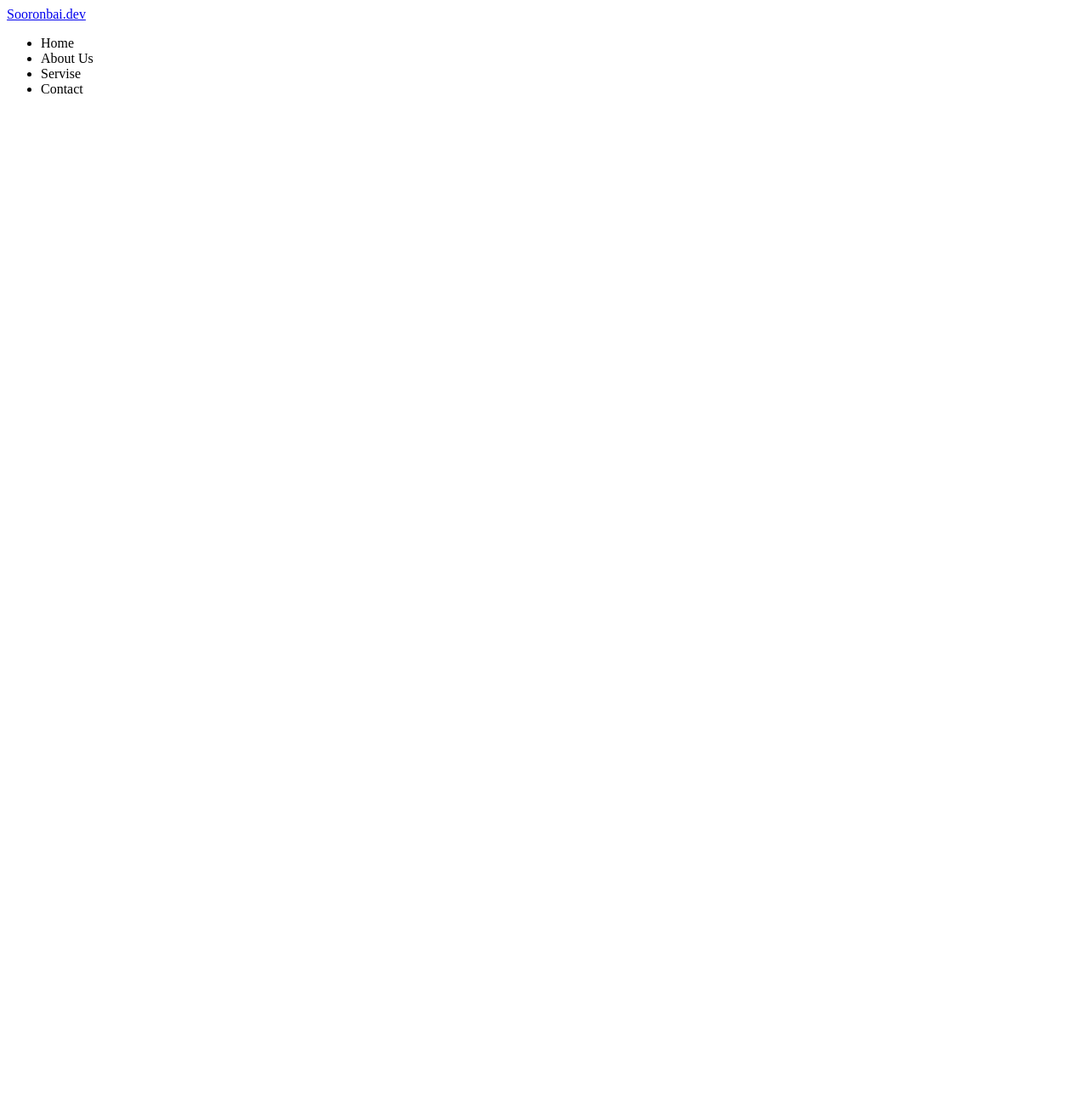
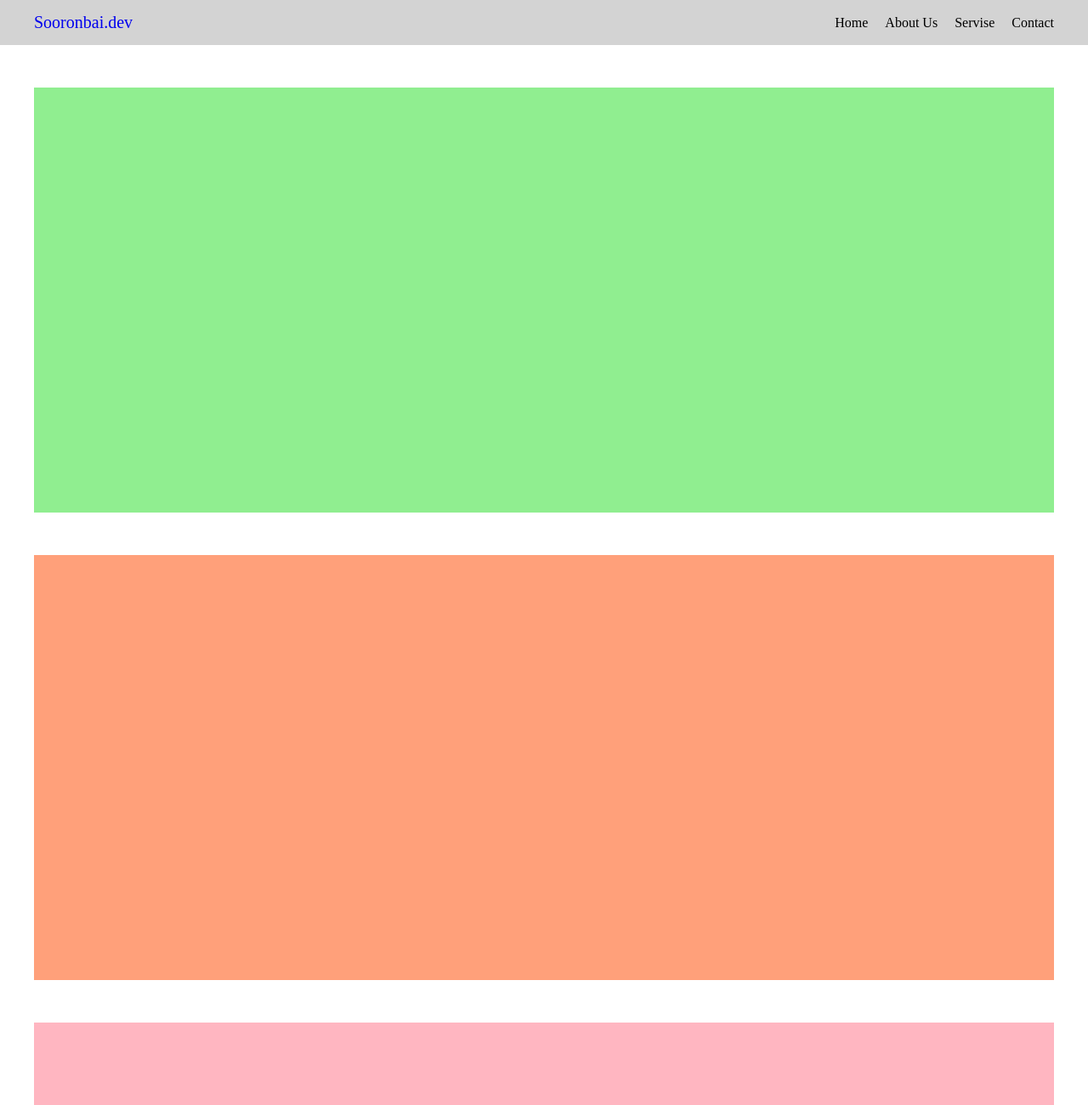
Before and after one commit to muradilovsoorobay48-debug/scrollbar, a plain HTML site: page index.html in a window 1280 px wide. Shown: the top 1300 px of the page at 85% size. Before the commit the page ends 800 px from the top, so only its background shows below. Drawn offline with Linux system fonts and the light colour scheme.

Commit message:
style.css

```diff
--- a/index.html
+++ b/index.html
@@ -7,7 +7,7 @@
     <link rel="stylesheet" href="style.css">
 </head>
 <body>
-    <head class="header">
+    <header class="header">
         <div class="container header-container">
             <a href="#" class="logo">Sooronbai.dev</a>
             <ul class="menu">
@@ -25,13 +25,13 @@
                 </li>
             </ul>
         </div>
-    </head>
+    </header>
     <main class="main">
         <section id="about-us" class="about-us">
             <div class="container about-us-container"></div>
         </section>
         <section id="servise" class="servise">
-            <div class="container servise-container"></div>
+            <div class="container service-container"></div>
         </section>
         <section id="contact" class="contact">
             <div class="container contact-container"></div>
--- a/style.css
+++ b/style.css
@@ -0,0 +1,59 @@
+* {
+    margin: 0;
+    padding: 0;
+    box-sizing: border-box;
+}
+
+.container {
+    width: 1200px;
+    height: auto;
+    margin: 0 auto;
+}
+
+.header {
+    background-color: lightgrey;
+    padding: 15px 0;
+}
+
+.header-container {
+    display: flex;
+    align-items: center;
+    justify-content: space-between;
+}
+.logo {
+    text-decoration: none;
+    font-size: 20px;
+    font-weight: 500;
+}
+
+.menu {
+    display: flex;
+    align-items: center;
+    column-gap: 20px;
+    list-style-type: none;
+}
+
+.item a {
+    cursor: pointer;
+}
+
+.main {
+    margin-top: 50px;
+}
+
+.about-us-container {
+    height: 500px;
+    background-color: lightgreen;
+}
+
+.service-container {
+    height: 500px;
+    background-color: lightsalmon;
+    margin: 50px auto;
+}
+
+.contact-container {
+    height: 500px;
+    background-color: lightpink;
+    margin: 50px auto;
+}
```
